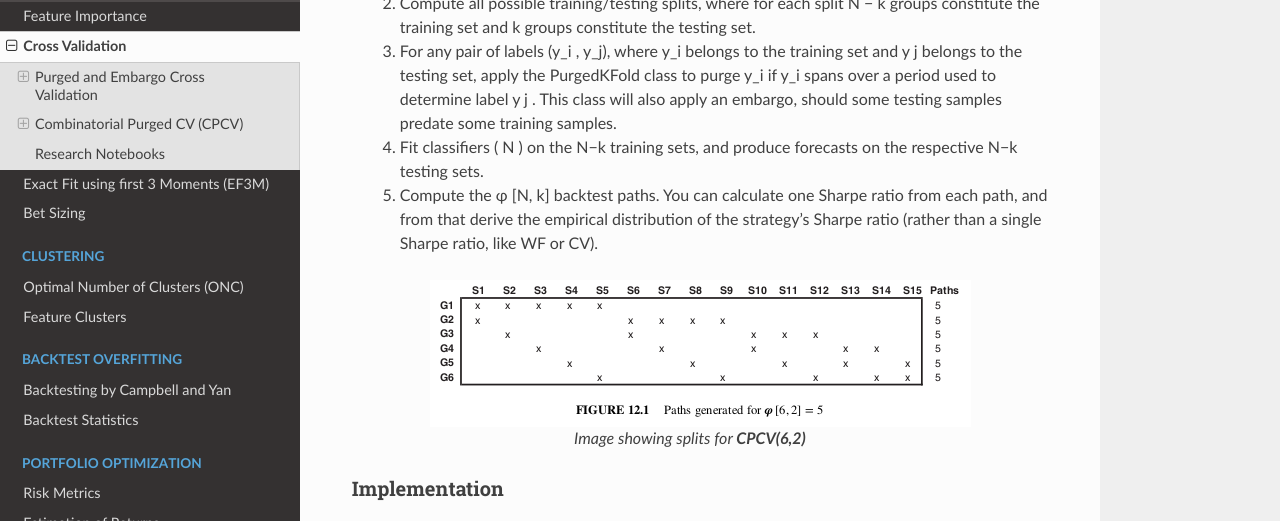
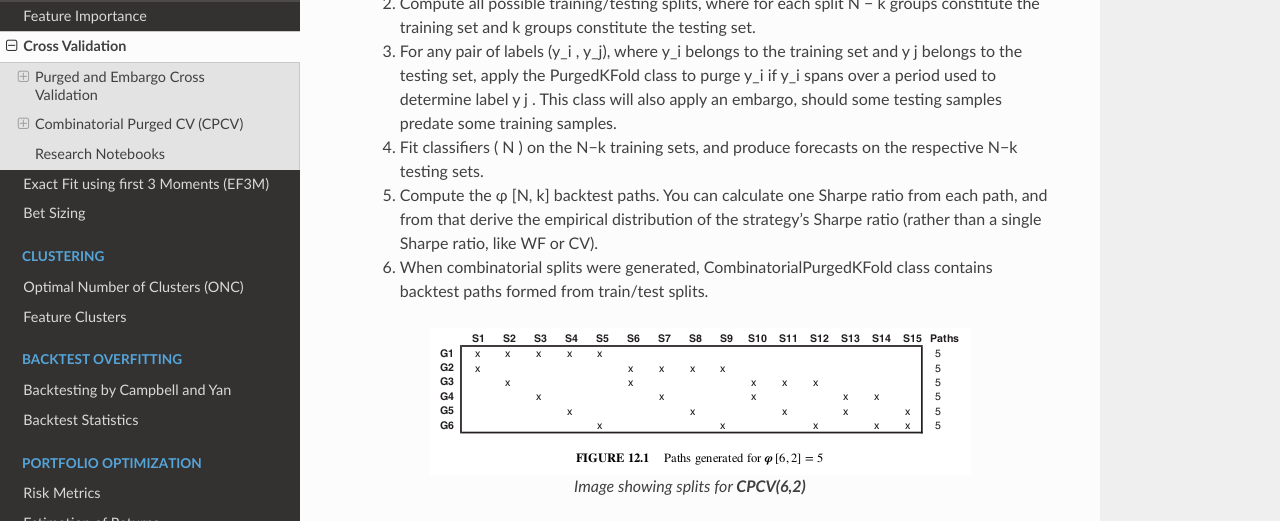
Before and after one commit to hudson-and-thames/mlfinlab, a Sphinx documentation site: the page built from docs/source/implementations/cross_validation.rst, in a window 1280 px wide and 900 px high, scrolled down 1966 px, cut to the strip 0-521 px from the top of the window. Built offline with Sphinx 7.4.7 and the Read the Docs theme 2.0.0, drawn with Linux system fonts in a browser that asks for light colours.

Commit message:
Update docs

```diff
--- a/docs/source/implementations/cross_validation.rst
+++ b/docs/source/implementations/cross_validation.rst
@@ -63,6 +63,7 @@ CPCV algorithm:
     4. Fit classifiers ( N ) on the N−k training sets, and produce forecasts on the respective N−k testing sets.
     5. Compute the φ [N, k] backtest paths. You can calculate one Sharpe ratio from each path, and from that derive the empirical distribution of the strategy’s
        Sharpe ratio (rather than a single Sharpe ratio, like WF or CV).
+    6. When combinatorial splits were generated, CombinatorialPurgedKFold class contains backtest paths formed from train/test splits.
 
 .. figure:: cross_validation_images/combinatorial_cv.png
    :scale: 100 %
```
